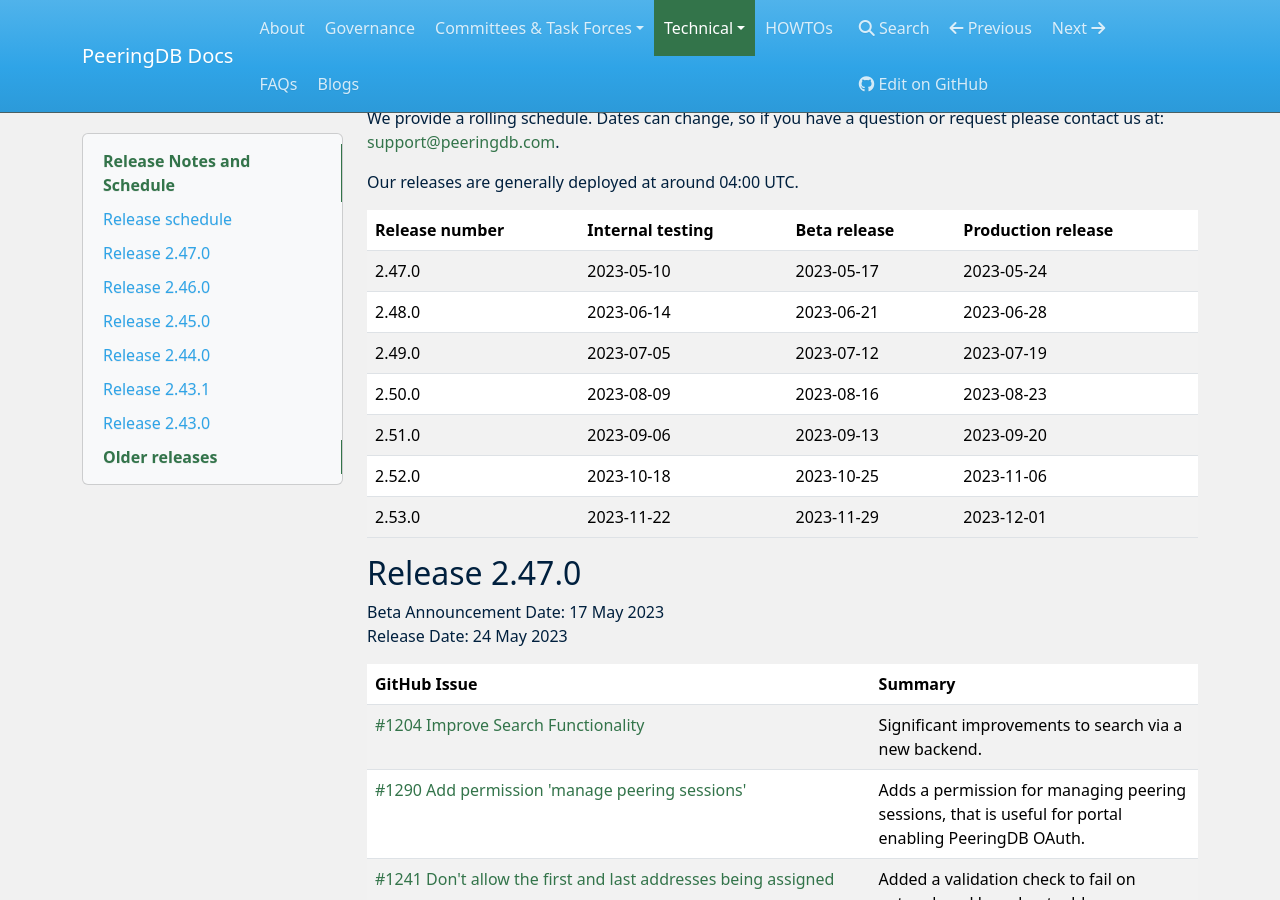
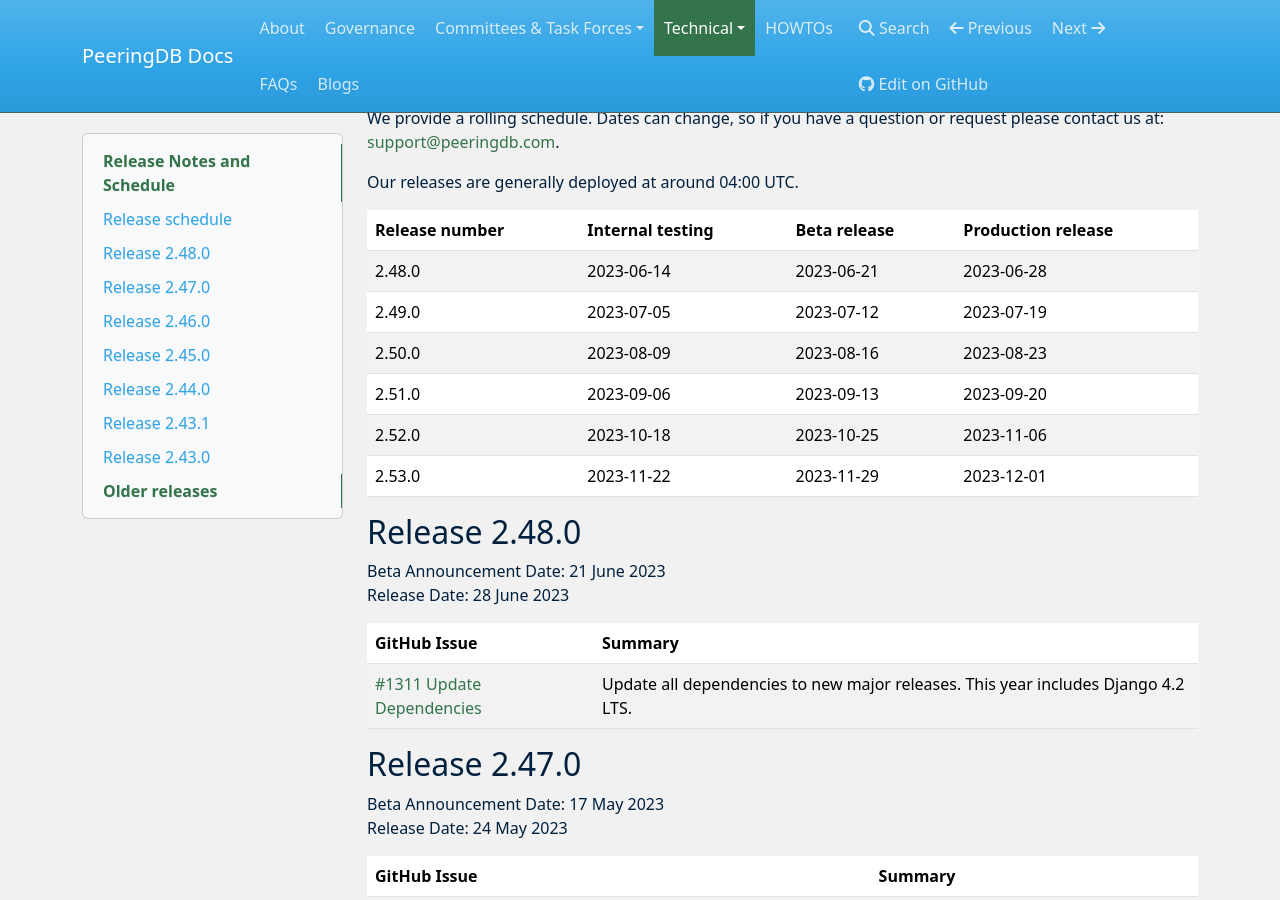
Before and after one commit to peeringdb/docs, an MkDocs documentation site: the page built from docs/release_notes/index.md, in a window 1280 px wide and 900 px high, scrolled down 324 px. Built offline with MkDocs 1.6.1, drawn with Linux system fonts in a browser that asks for light colours; nearby versions of some CDN libraries.

Commit message:
Update index.md (#287)
The release note for 2.48.0

```diff
--- a/docs/release_notes/index.md
+++ b/docs/release_notes/index.md
@@ -14,13 +14,22 @@
 
 | **Release number** | **Internal testing** | **Beta release** | **Production release** |
 | -------------- | ---------------- | ------------ | ------------------ |
-| 2.47.0 | 2023-05-10 | 2023-05-17 | 2023-05-24 |
 | 2.48.0 | 2023-06-14 | 2023-06-21 | 2023-06-28 |
 | 2.49.0 | 2023-07-05 | 2023-07-12 | 2023-07-19 |
 | 2.50.0 | 2023-08-09 | 2023-08-16 | 2023-08-23 |
 | 2.51.0 | 2023-09-06 | 2023-09-13 | 2023-09-20 |
 | 2.52.0 | 2023-10-18 | 2023-10-25 | 2023-11-06 |
 | 2.53.0 | 2023-11-22 | 2023-11-29 | 2023-12-01 |
+
+## Release 2.48.0
+
+Beta Announcement Date: 21 June 2023
+Release Date: 28 June 2023
+
+| **GitHub Issue** | **Summary** |
+| ----------------- | ----------- |
+| [#1311 Update Dependencies](https://github.com/peeringdb/peeringdb/issues/1311) | Update all dependencies to new major releases. This year includes Django 4.2 LTS. |
+
 
 ## Release 2.47.0
 
```
